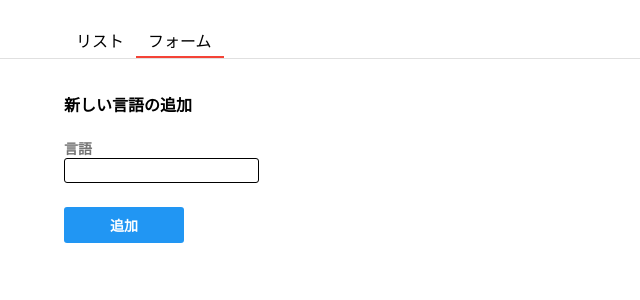
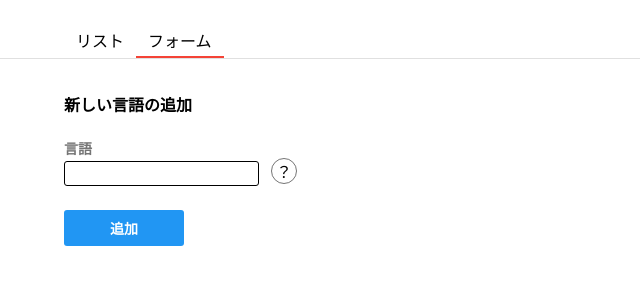
Before and after one commit to NogamiShingo/React-Tutorial2, a React (Create React App) app: page / in a window 1280 px wide. Both pictures are taken after a click on the item "フォーム". Shown: the top 300 px of the page, without its empty margins (0-640 px from the left). Built offline with nearby package versions, Linux system fonts and the light colour scheme.

Commit message:
10. refによるエレメントの取得

```diff
--- a/src/Form.js
+++ b/src/Form.js
@@ -3,6 +3,7 @@
 import { Button } from './components/button';
 import { TabBodyContainer } from './components/tab-body-container';
 import { FormModal } from './FormModal';
+import { Hint } from './Hint';
 
 const Label = styled.label`
     display: flex;
@@ -38,6 +39,7 @@
             <form onSubmit={submitForm}>
                 <Label>言語</Label>
                 <Input type="text" value={text} onChange={(e)=>setText(e.target.value)} />
+                <Hint/>
                 <ButtonContainer>
                     <FormButton>追加</FormButton>
                 </ButtonContainer>
--- /dev/null
+++ b/src/Hint.js
@@ -0,0 +1,51 @@
+import styled from 'styled-components';
+import { useEffect, useRef, useState } from 'react';
+
+const HintContainer = styled.div`
+    position: relative;
+    display: inline-flex;
+    margin-left: 12px;
+`;
+
+const HintInner = styled.div`
+    display: flex;
+    justify-content: center;
+    align-items: center;
+    border-radius: 50%;
+    border: 1px solid #757575;
+    width: 24px;
+    height: 24px;
+    cursor: pointer;
+`
+
+const PopupContainer = styled.div`
+    position: absolute;
+    left: 88%;
+    bottom: 12px;
+    display: flex;
+    justify-content: center;
+    border: 1px solid black;
+    border-radius: 8px;
+    padding: 8px;
+    width: 140px;
+`
+
+export const Hint = () => {
+    const [showPopup, setShowPopup] = useState(false);
+    const ref = useRef(null);
+    useEffect(()=>{
+        if(ref.current) ref.current.focus();
+    })
+
+    return(
+        <HintContainer>
+            <HintInner onClick={()=>setShowPopup(true)}>
+                ？
+            </HintInner>
+            {
+                showPopup &&
+                <PopupContainer ref={ref} onBlur={()=>setShowPopup(false)} tabIndex={0}>言語の名前です</PopupContainer>
+            }
+        </HintContainer>
+    )
+}
```
